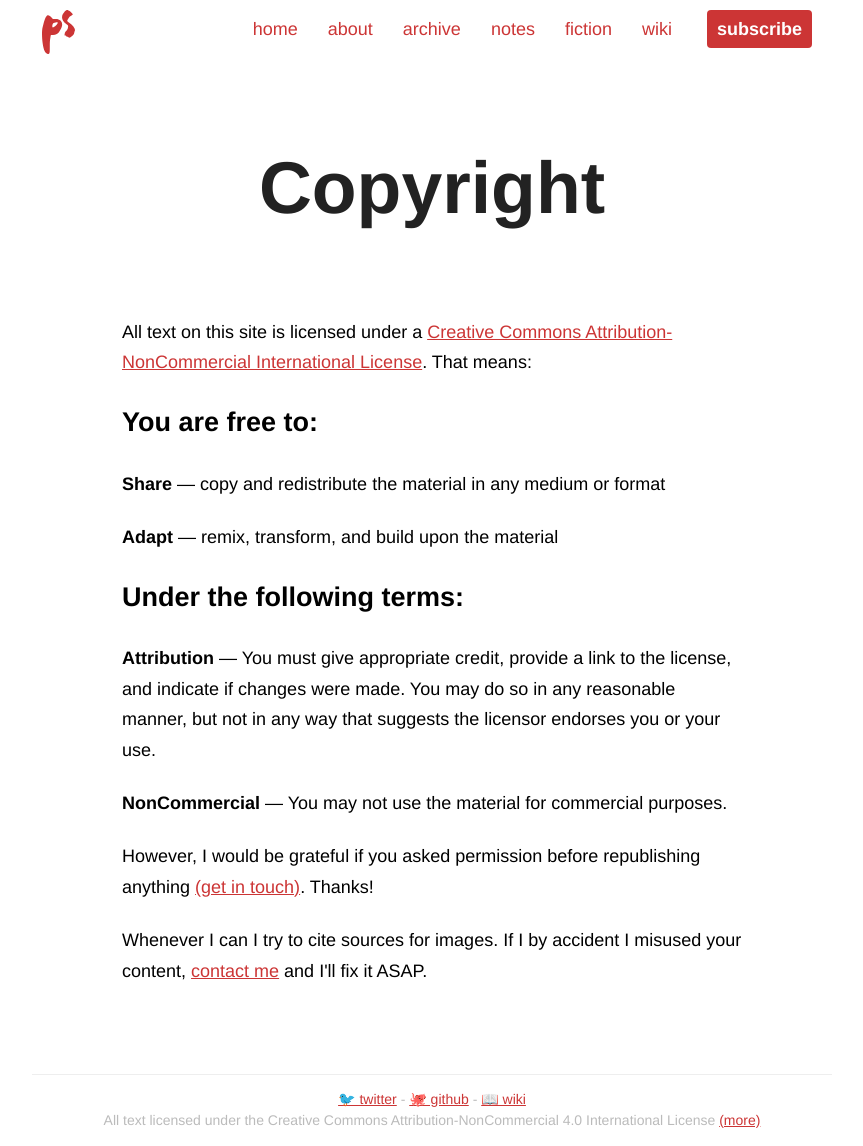
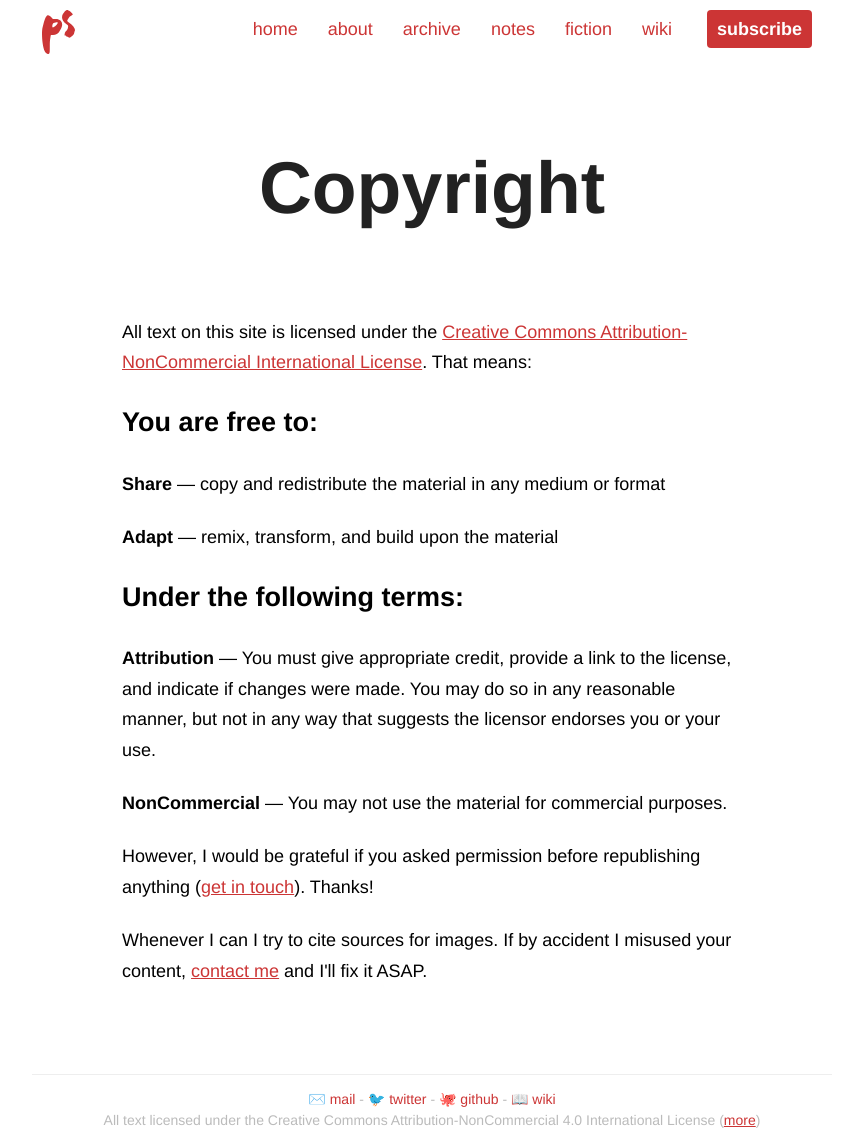
Before and after one commit to psto/stojanow.com, a Jekyll site: the page built from copyright.html, in a window 1280 px wide and 1146 px high. Shown: the whole window, without its empty margins (208-1071 px from the left). Built offline with Jekyll 4.4.1, drawn with Linux system fonts in a browser that asks for light colours; nearby versions of some CDN libraries; comment, search, counter and statistics services are not loaded.

Commit message:
add contact info to footer and change its styling

```diff
--- a/_includes/footer.html
+++ b/_includes/footer.html
@@ -1,10 +1,11 @@
 <footer id="footer">
-    <p class="small">
+    <p class="small" id="footer-links">
+      <a href="/contact">✉️  mail</a> -
       <a href="http://twitter.com/piotrstojanow" target="_blank">🐦 twitter</a> -
-      <a href="https://github.com/psto" target="_blank"> 🐙 github</a> -
+      <a href="https://github.com/psto" target="_blank">🐙 github</a> -
       <a href="https://wiki.stojanow.com" target="_blank">📖 wiki</a>
     </p>
     <p class="small">
-      All text licensed under the Creative Commons Attribution-NonCommercial 4.0 International License <a href="{{ "/" }}copyright">(more)</a>
+      All text licensed under the Creative Commons Attribution-NonCommercial 4.0 International License (<a href="{{ "/" }}copyright">more</a>)
     </p>
 </footer>
--- a/assets/css/style.css
+++ b/assets/css/style.css
@@ -855,6 +855,8 @@
   font-size: 17px;
 }
 
+/* Post Page */
+
 #footer {
   box-shadow: inset 0 1px 0 #eee;
   padding: 15px 0 15px 0;
@@ -865,6 +867,10 @@
   text-align: center;
   margin-left: auto;
   margin-right: auto;
+}
+
+#footer-links a {
+  text-decoration: none;
 }
 
 /* Post Page */
--- a/copyright.html
+++ b/copyright.html
@@ -11,7 +11,7 @@
 <article class="post"
   <section id="post-body">
 
-    <p>All text on this site is licensed under a <a href="https://creativecommons.org/licenses/by-nc/4.0/">Creative Commons Attribution-NonCommercial International License</a>. That means:</p>
+    <p>All text on this site is licensed under the <a href="https://creativecommons.org/licenses/by-nc/4.0/">Creative Commons Attribution-NonCommercial International License</a>. That means:</p>
 
     <h3>You are free to:</h3>
 
@@ -23,9 +23,9 @@
     <p><b>Attribution</b> — You must give appropriate credit, provide a link to the license, and indicate if changes were made. You may do so in any reasonable manner, but not in any way that suggests the licensor endorses you or your use.</p>
     <p><b>NonCommercial</b> — You may not use the material for commercial purposes.</p>
 
-    <p>However, I would be grateful if you asked permission before republishing anything <a href="{{ "/" }}contact">(get in touch)</a>. Thanks!</p>
+    <p>However, I would be grateful if you asked permission before republishing anything (<a href="{{ "/" }}contact">get in touch</a>). Thanks!</p>
 
-    <p>Whenever I can I try to cite sources for images. If I by accident I misused your content, <a href="{{ "/" }}contact">contact me</a> and I'll fix it ASAP.</p>
+    <p>Whenever I can I try to cite sources for images. If by accident I misused your content, <a href="{{ "/" }}contact">contact me</a> and I'll fix it ASAP.</p>
 
   </section>
 </article>
```
